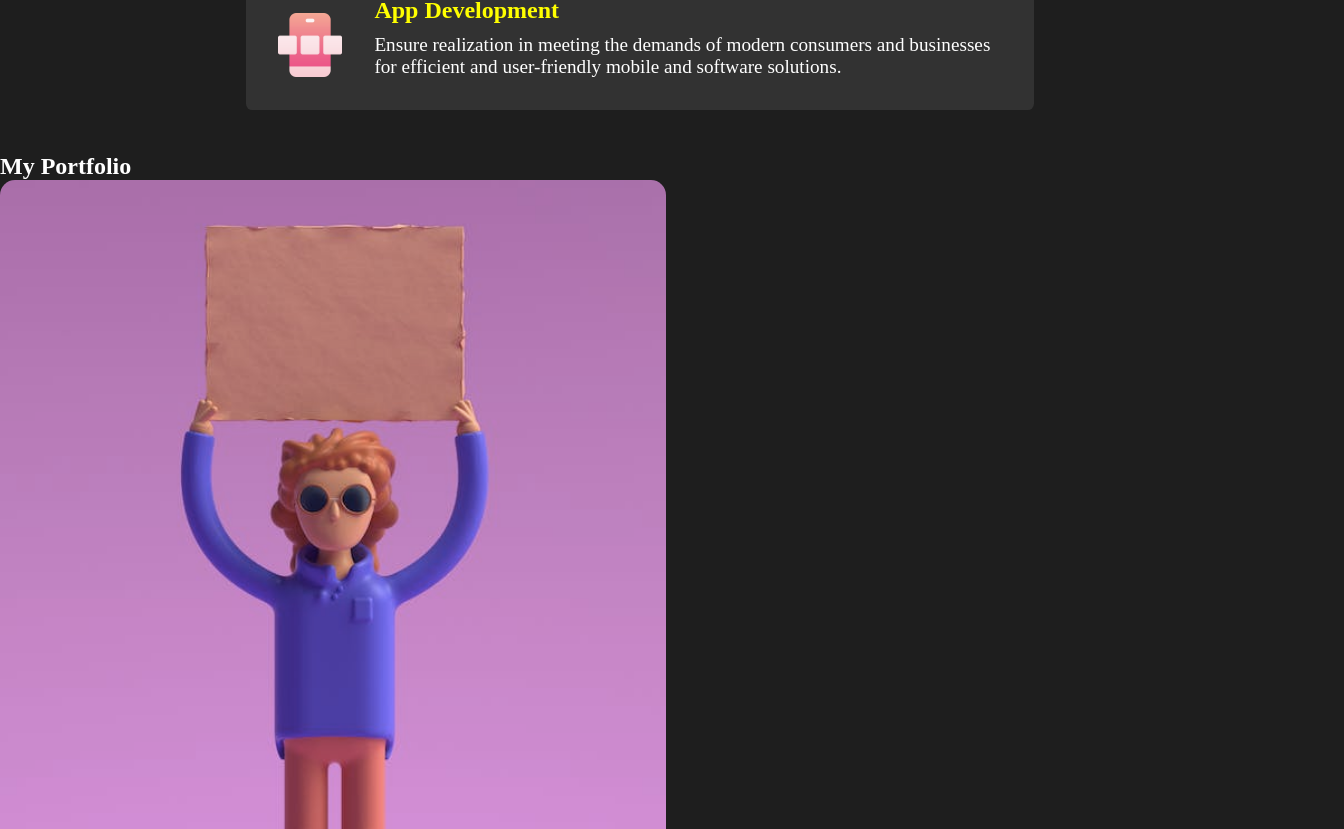
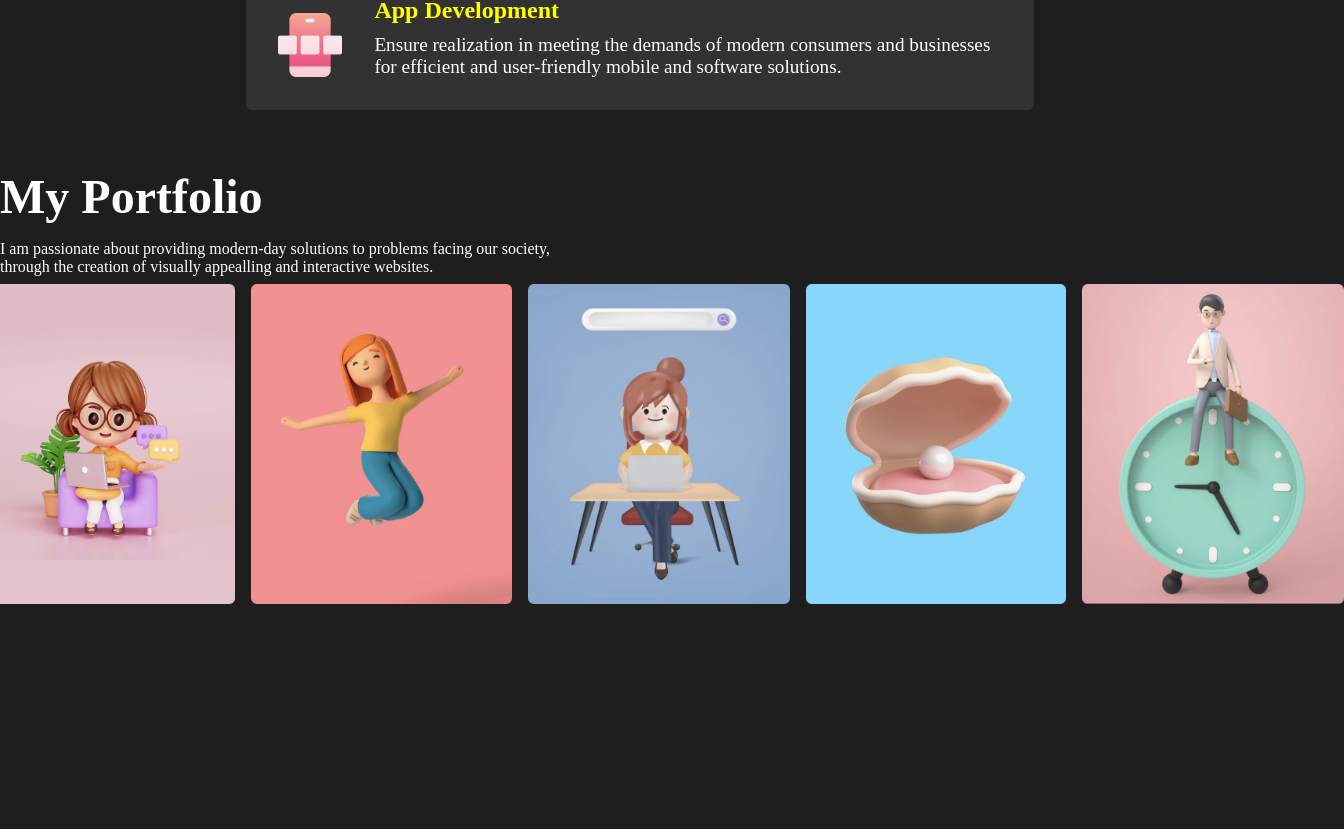
Before and after one commit to Malvino-creator/portfolio, a React (Create React App) app: page / in a window 1280 px wide. Shown: the part 1611-2440 px from the top of the page, 1344 px wide, since content can reach past the window. After the commit the page ends 2223 px from the top, so only its background shows below. Built offline with nearby package versions, Linux system fonts and the light colour scheme.

Commit message:
feat(Add a flex wrap to the images in portfolio section

```diff
--- a/src/components/Works/work.js
+++ b/src/components/Works/work.js
@@ -5,13 +5,14 @@ import portfolio2 from "../../assets/portfolio2.png"
 import portfolio3 from "../../assets/portfolio3.png"
 import portfolio4 from "../../assets/portfolio4.png"
 import portfolio5 from "../../assets/portfolio5.png"
-import portfolio6 from "../../assets/portfolio5.png"
+import portfolio6 from "../../assets/portfolio6.png"
 
 function work() {
   return (
     <section id='works'>
         <h2 className='workTitle'>My Portfolio</h2>
-        <span className='workDescription'></span>
+        <span className='workDescription'> I am passionate about providing modern-day solutions to problems facing our society,<br/>
+         through the creation of visually appealling and interactive websites.</span>
         <div className='worksImages'>
             <img src={portfolio1} alt='portfolio1' className='workImg'/>
             <img src={portfolio2} alt='portfolio2' className='workImg'/>
--- a/src/components/Works/works.css
+++ b/src/components/Works/works.css
@@ -1,9 +1,30 @@
-.works{
+#work{
     min-width: calc(100vh-4rem);
-    max-width: 50rem;
+    max-width: 60rem;
     width: 100vw;
     display: flex;
     align-items: center;
     flex-direction: column;
     justify-content: center;
+    padding: 0 1rem;
 }
+.workTitle{
+    margin: 1rem 0;
+    font-size: 3rem;
+}
+.workDescription{
+    font-weight: 300;
+    font-size: 1rem;
+}
+.worksImages{
+    display: flex;
+    align-items: center;
+    max-width: 65rem;
+    width: 100vw;
+    justify-content: center;
+}
+.workImg{
+    object-fit: cover;
+    margin: 0.5rem;
+    height: 20rem;
+}
```
